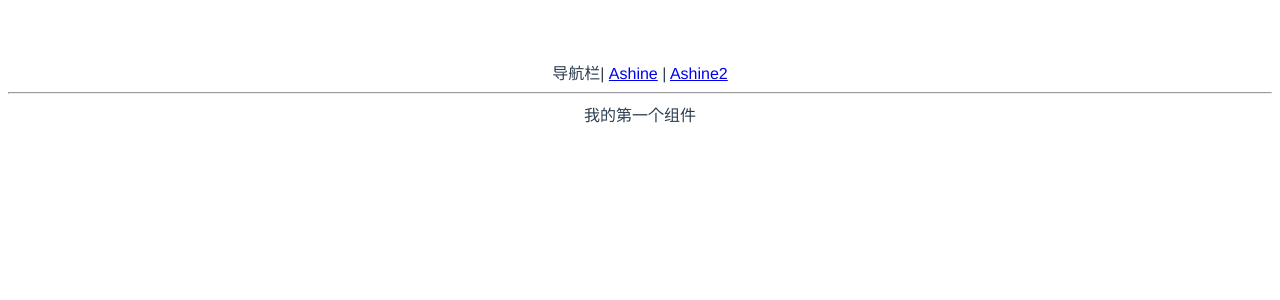
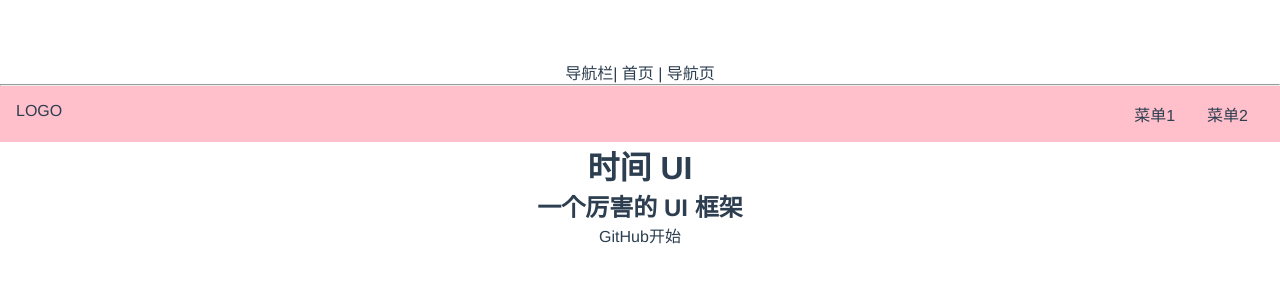
Before and after one commit to Kidnapped33/puzzle-ui, a Vue app: page /#/ in a window 1280 px wide. Shown: the top 300 px of the page. Built offline with nearby package versions, Linux system fonts and the light colour scheme.

Commit message:
topnav 样式更新

```diff
--- a/package.json
+++ b/package.json
@@ -10,7 +10,8 @@
     "vue-router": "4.0.0-beta.3"
   },
   "devDependencies": {
+    "sass": "1.26.10",
     "@vue/compiler-sfc": "^3.0.0-rc.1",
-    "vite": "^1.0.0-rc.1"
+    "vite": "^1.0.0-rc.3"
   }
 }
--- a/src/App.vue
+++ b/src/App.vue
@@ -1,16 +1,16 @@
 <template>
 <div>
     导航栏|
-    <router-link to="/">Ashine</router-link>
+    <router-link to="/">首页</router-link>
     |
-    <router-link to="/xxx">Ashine2</router-link>
+    <router-link to="/doc">导航页</router-link>
 </div>
 
 <hr />
 <router-view />
 </template>
 
-<script>
+<script lang="ts">
 export default {
     name: "App"
 };
--- a/src/index.css
+++ b/src/index.scss
@@ -6,3 +6,20 @@
   color: #2c3e50;
   margin-top: 60px;
 }
+
+* {
+  margin: 0;
+  padding: 0;
+  box-sizing: border-box;
+}
+ul,
+ol {
+  list-style: none;
+}
+a {
+  text-decoration: none;
+  color: inherit;
+  &:hover {
+    border-bottom: 1px solid;
+  }
+}
--- /dev/null
+++ b/src/views/Doc.vue
@@ -0,0 +1,12 @@
+<template>
+<div>
+    <div class="topnav">
+        <div class="log"></div>
+        <div class="menu"></div>
+    </div>
+    <div class="content">
+        <aside>边栏</aside>
+        <main>主内容</main>
+    </div>
+</div>
+</template>
--- /dev/null
+++ b/src/views/Home.vue
@@ -0,0 +1,42 @@
+<template>
+<div>
+    <div class="topnav">
+        <div class="logo">LOGO</div>
+        <ul class="menu">
+            <li>菜单1</li>
+            <li>菜单2</li>
+        </ul>
+    </div>
+    <div class="banner">
+        <h1>时间 UI</h1>
+        <h2>一个厉害的 UI 框架</h2>
+        <p class="actions">
+            <a href=""> GitHub</a>
+            <a href="">开始</a>
+        </p>
+    </div>
+</div>
+</template>
+
+<style lang="scss" scoped>
+.topnav {
+    background: pink;
+    display: flex;
+    padding: 16px;
+
+    >.logo {
+        max-width: 6em;
+        margin-right: auto;
+    }
+
+    >.menu {
+        display: flex;
+        white-space: nowrap;
+        flex-wrap: nowrap;
+
+        >li {
+            margin: 0 1em;
+        }
+    }
+}
+</style>
```
Also changed, not shown: src/main.ts (+5 -5 lines), 1 other file (tests, documents, lock files or other folders).
